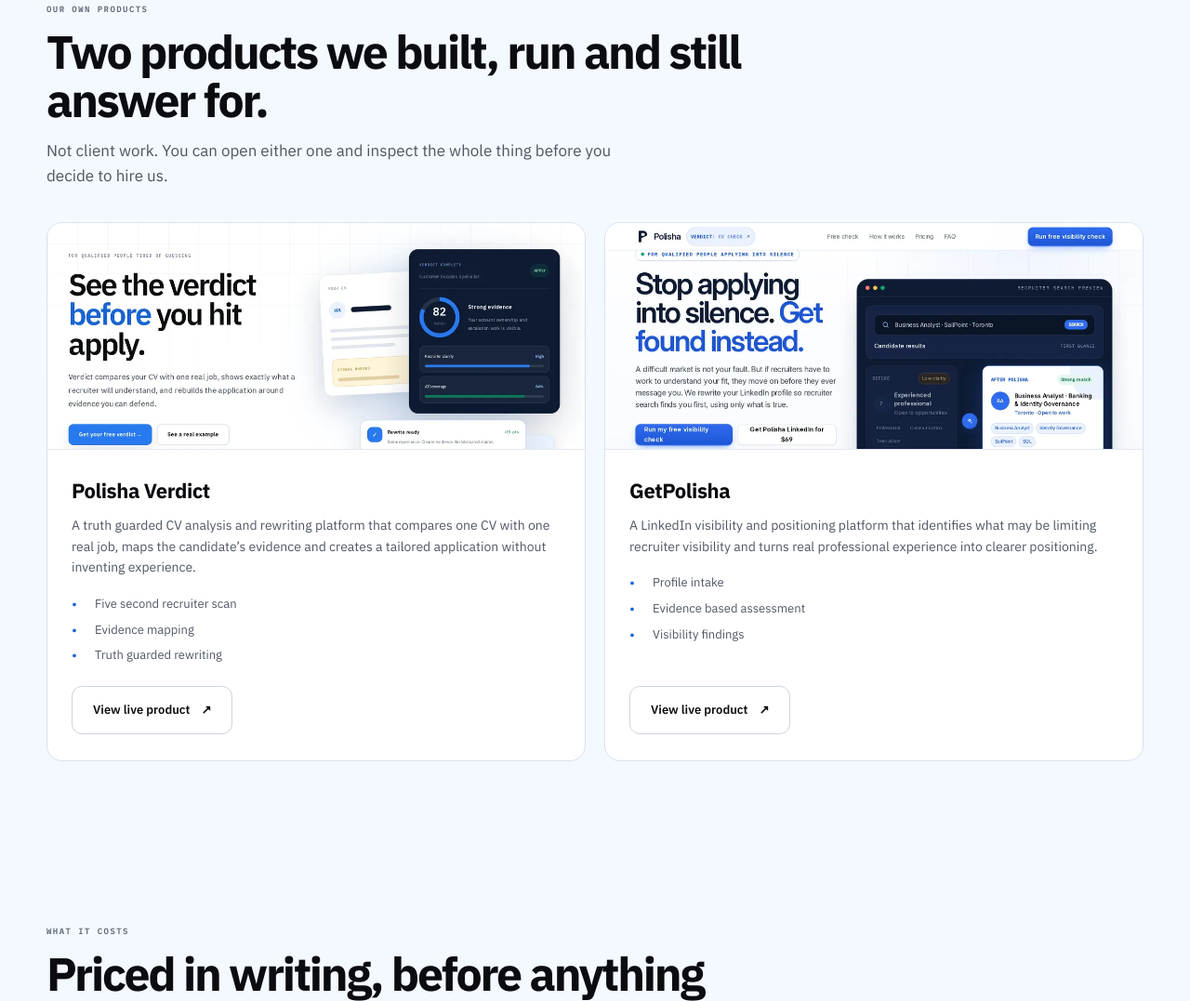
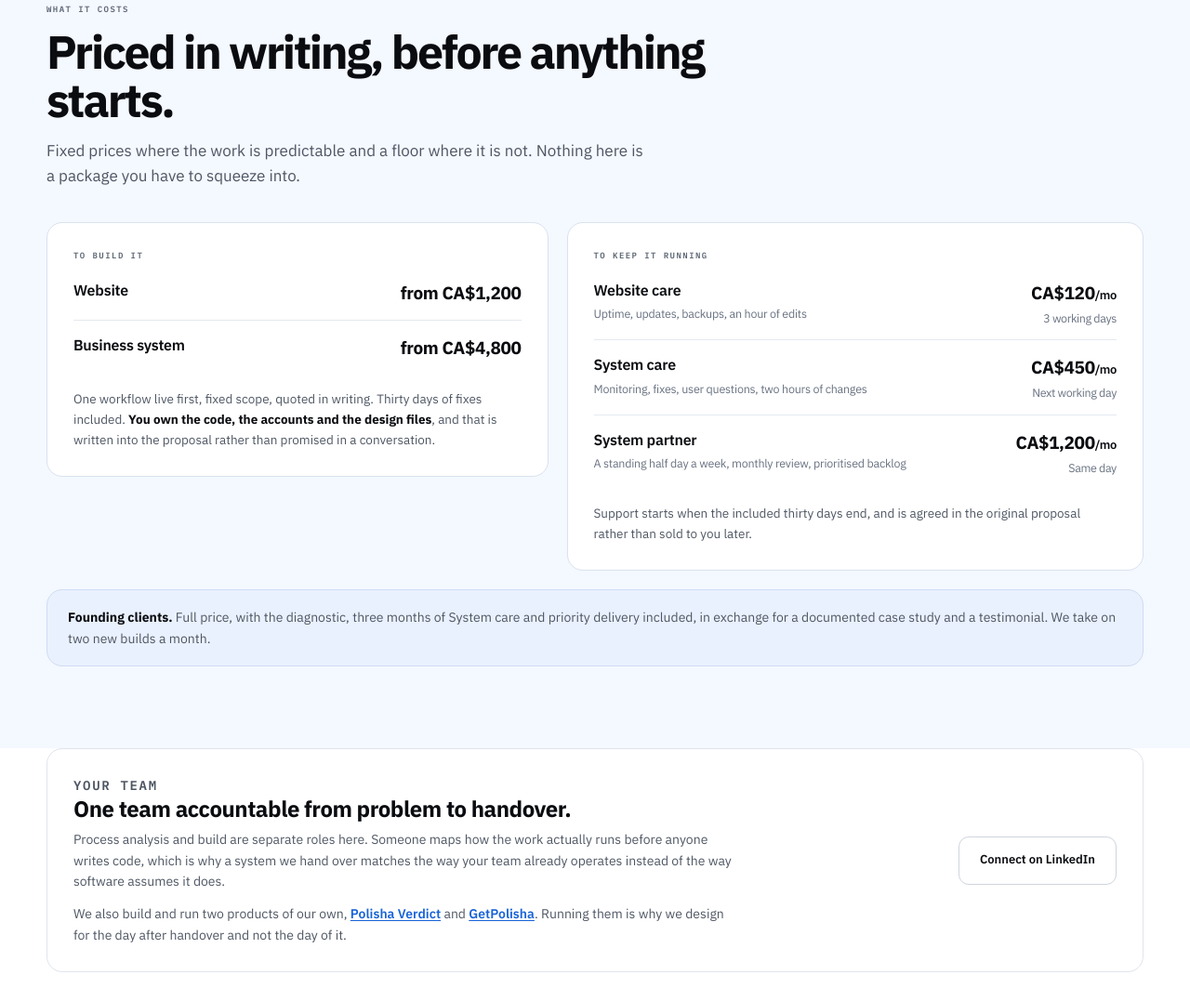
Before and after one commit to tobaina/tobi-portfolio, a plain HTML site: page index.html in a window 1280 px wide. Shown: the part 5001-6078 px from the top of the page at 93% size. Drawn offline with Linux system fonts and the light colour scheme.

Commit message:
Cut the products section, keep the two links
Polisha Verdict and GetPolisha are career products, and the visitor this page is written for came looking for an operations system. The section proved that we ship, which Direct Apply already proves on a subject the buyer cares about, and it was the main source of the confusion about what the word Polisha refers to. It cost about 1,100px, two lazy loaded screenshots and a quarter of the scroll to say something the page says better elsewhere. The page is now 8.3 screens rather than 9.4.

The fact is not gone, only the section: both products are named and linked in one sentence in the team block, where they support the claim they were always really making, which is that we live with the systems we hand over. The tracking attributes moved with the links so the funnel is unbroken.

The assertions were inverted rather than deleted. The suite now checks that the links exist in their new home, that each is named rather than a bare word, and that the section has not grown back. The dead rules came out of the stylesheet with it.

```diff
--- a/index.html
+++ b/index.html
@@ -510,65 +510,6 @@
     </div>
   </section>
 
-  <!-- ============================ Our products =========================== -->
-  <section class="products" id="products">
-    <div class="shell">
-      <div class="section-head">
-        <p class="section-label">Our own products</p>
-        <div class="section-copy">
-          <h2>Two products we built, run and still answer for.</h2>
-          <p>Not client work. You can open either one and inspect the whole thing before you decide to hire us.</p>
-        </div>
-      </div>
-
-      <div class="product-grid">
-        <article class="pcard">
-          <a class="pcard-shot" href="https://verdict.getpolisha.com" target="_blank" rel="noopener" data-track="product_verdict_image" tabindex="-1" aria-hidden="true">
-            <picture>
-              <source type="image/webp" srcset="/assets/verdict.webp">
-              <img src="/assets/verdict.jpg" width="1120" height="718" alt="" loading="lazy" decoding="async">
-            </picture>
-          </a>
-          <div class="pcard-body">
-            <h3>Polisha Verdict</h3>
-            <p>A truth guarded CV analysis and rewriting platform that compares one CV with one real job, maps the candidate&rsquo;s evidence and creates a tailored application without inventing experience.</p>
-            <ul class="pcard-list">
-              <li>Five second recruiter scan</li>
-              <li>Evidence mapping</li>
-              <li>Truth guarded rewriting</li>
-            </ul>
-            <a class="button secondary" href="https://verdict.getpolisha.com" target="_blank" rel="noopener" data-track="product_verdict">View live product <span class="arrow" aria-hidden="true">&#8599;</span></a>
-          </div>
-        </article>
-
-        <article class="pcard">
-          <a class="pcard-shot" href="https://getpolisha.com" target="_blank" rel="noopener" data-track="product_getpolisha_image" tabindex="-1" aria-hidden="true">
-            <picture>
-              <source type="image/webp" srcset="/assets/getpolisha.webp">
-              <img src="/assets/getpolisha.jpg" width="1120" height="718" alt="" loading="lazy" decoding="async">
-            </picture>
-          </a>
-          <div class="pcard-body">
-            <h3>GetPolisha</h3>
-            <p>A LinkedIn visibility and positioning platform that identifies what may be limiting recruiter visibility and turns real professional experience into clearer positioning.</p>
-            <!-- "Automated delivery workflow" used to sit in this list directly
-                 under "Profile rewriting", which reads as though the rewrite
-                 itself is automated. GetPolisha's own page says a person
-                 completes every rewrite, and a portfolio must not claim more
-                 automation than the product does. Intake, checkout and delivery
-                 are automated; the writing is not, and that is now explicit. -->
-            <ul class="pcard-list">
-              <li>Profile intake</li>
-              <li>Evidence based assessment</li>
-              <li>Visibility findings</li>
-            </ul>
-            <a class="button secondary" href="https://getpolisha.com" target="_blank" rel="noopener" data-track="product_getpolisha">View live product <span class="arrow" aria-hidden="true">&#8599;</span></a>
-          </div>
-        </article>
-      </div>
-    </div>
-  </section>
-
   <!-- =============================== Pricing =============================
        ⚠️  THIS IS NOT THE OLD PRICING TABLE AND MUST NOT GROW BACK INTO IT.
        The table this replaces ran 391 words over nearly two screens, the
@@ -639,6 +580,15 @@
           <p class="founder-label">Your team</p>
           <h2>One team accountable from problem to handover.</h2>
           <p>Process analysis and build are separate roles here. Someone maps how the work actually runs before anyone writes code, which is why a system we hand over matches the way your team already operates instead of the way software assumes it does.</p>
+          <!-- ⚠️  THIS SENTENCE REPLACES A WHOLE SECTION, AND ON PURPOSE.
+               Polisha Verdict and GetPolisha had a section of their own here,
+               roughly 1,100px of screenshots and feature lists. Both are
+               career products shown to a buyer who came for an operations
+               system: they proved that we ship, which Direct Apply already
+               proves on the right subject, and they cost more in confusion
+               about what "Polisha" means than they returned in credibility.
+               The section went; the fact did not. Keep the two links. -->
+          <p class="founder-products">We also build and run two products of our own, <a href="https://verdict.getpolisha.com" target="_blank" rel="noopener" data-track="product_verdict">Polisha Verdict</a> and <a href="https://getpolisha.com" target="_blank" rel="noopener" data-track="product_getpolisha">GetPolisha</a>. Running them is why we design for the day after handover and not the day of it.</p>
         </div>
         <a class="button secondary" href="https://www.linkedin.com/in/tobaina/" target="_blank" rel="noopener" data-track="linkedin">Connect on LinkedIn</a>
       </div>
@@ -772,7 +722,6 @@
   <span>&copy; 2026 Polisha</span>
   <div class="footer-links">
     <a href="#work">Work</a>
-    <a href="#products">Products</a>
     <a href="#services">Services</a>
     <a href="#pricing">Pricing</a>
     <a href="#contact">Get in touch</a>
--- a/styles.css
+++ b/styles.css
@@ -523,42 +523,6 @@
   text-transform: uppercase;
 }
 
-/* --------------------------- Other products ---------------------------- */
-.products { background: var(--ice); }
-.product-grid { display: grid; grid-template-columns: 1fr 1fr; gap: 20px; }
-.pcard {
-  display: flex;
-  flex-direction: column;
-  overflow: hidden;
-  border: 1px solid #d9e2ef;
-  border-radius: var(--radius-l);
-  background: #fff;
-}
-.pcard-shot { display: block; border-bottom: 1px solid var(--line-2); background: #eef3fa; }
-/* Cropped shorter than the source on purpose: these prove the products
-   exist and are real screens, and nobody reads them at this size. The top of
-   each screen is the recognisable part, so the crop is anchored there. */
-.pcard-shot img { width: 100%; height: auto; aspect-ratio: 1120 / 470; object-fit: cover; object-position: top center; }
-.pcard-body { display: flex; flex: 1; flex-direction: column; padding: 26px 26px 28px; }
-.pcard-body h3 { margin: 0 0 9px; font-size: 22px; letter-spacing: -.02em; }
-.pcard-body > p { margin: 0 0 18px; color: var(--body); font-size: 14px; line-height: 1.62; }
-.pcard-list {
-  display: grid;
-  gap: 7px;
-  margin: 0 0 22px;
-  padding: 0;
-  list-style: none;
-  font-size: 13px;
-  color: var(--body);
-}
-.pcard-list li { display: grid; grid-template-columns: 16px 1fr; gap: 9px; align-items: start; }
-.pcard-list li::before {
-  content: "\2022";
-  color: var(--blue);
-  font-size: 15px;
-  line-height: 1.35;
-}
-.pcard .button { margin-top: auto; align-self: flex-start; }
 .field-optional { color: var(--muted); font-weight: 400; }
 
 /* --------------------------- Problems we solve -------------------------
@@ -772,6 +736,15 @@
 .founder h2 { margin: 0 0 7px; font-size: 24px; letter-spacing: -.02em; line-height: 1.2; }
 .founder p { max-width: 720px; margin: 0; color: var(--body); font-size: 14px; }
 .founder p + p { margin-top: 13px; }
+/* The two product links are the whole of what a section used to say. They
+   are underlined rather than coloured alone, so the link is not carried by
+   colour for a reader who cannot separate it from the body ink. */
+.founder-products a {
+  color: var(--blue);
+  font-weight: 600;
+  text-decoration: underline;
+  text-underline-offset: 2px;
+}
 .founder-label {
   margin: 0 0 6px;
   color: var(--blue);
@@ -1206,7 +1179,6 @@
   .hero-copy { max-width: 690px; }
   .product { max-width: 760px; }
   .case-grid { grid-template-columns: 1fr; }
-  .product-grid { grid-template-columns: 1fr; }
   .ba { grid-template-columns: 1fr; gap: 12px; }
   .ba-arrow { height: 34px; }
   .ba-arrow::before { content: "\2193"; }
@@ -1242,8 +1214,6 @@
   .tab:nth-child(-n+2) { border-bottom: 1px solid var(--line-2); }
   .tab:nth-child(2n) { border-right: 0; }
 
-  .product-grid { grid-template-columns: 1fr; }
-  .pcard-body { padding: 22px 20px 24px; }
   .ba { grid-template-columns: 1fr; gap: 12px; margin-bottom: 36px; }
   .ba-col { padding: 20px 18px; }
 
```
